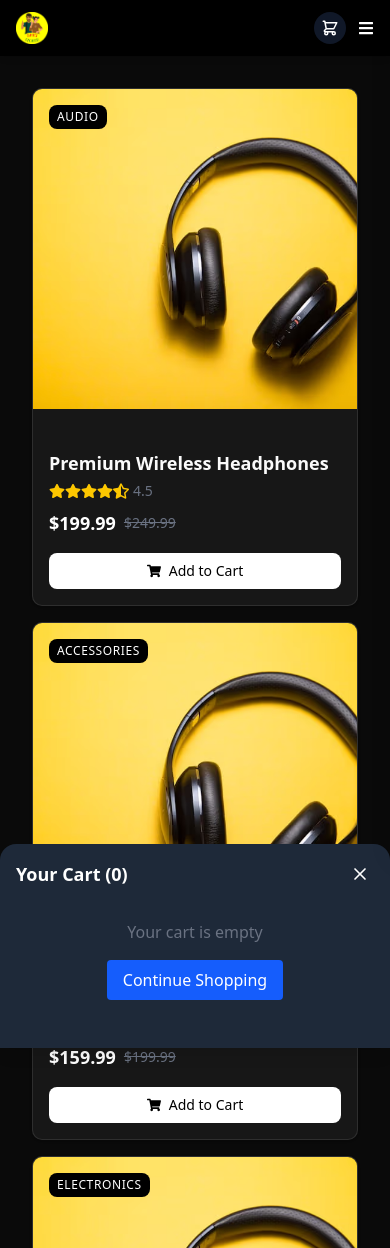
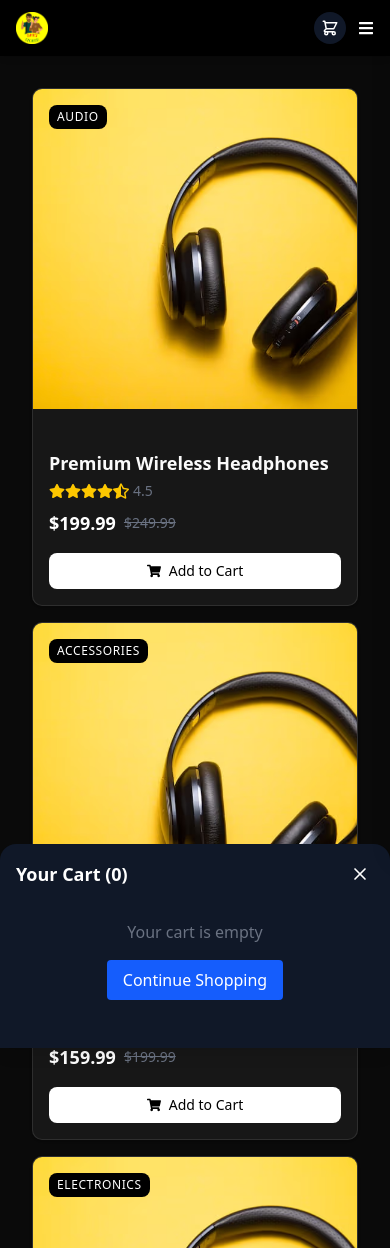
Before and after one commit to MIANSIT/shei-hoise, a Next.js app: page /shop in a window 390 px wide. Shown: the top 1248 px of the page. Built offline with nearby package versions, Linux system fonts and the light colour scheme.

Commit message:
:bug: Fix: Cart Bottom background color changed

```diff
--- a/src/app/components/cart/CartBottomBar.tsx
+++ b/src/app/components/cart/CartBottomBar.tsx
@@ -38,7 +38,7 @@ export default function CartBottomBar({ isOpen, onClose }: CartBottomBarProps) {
 
       {/* Bottom Bar */}
       <div
-        className={`fixed bottom-0 left-0 right-0 bg-gray-800 text-white shadow-lg z-50 transition-transform duration-300 ease-in-out lg:hidden rounded-tl-2xl rounded-tr-2xl ${
+        className={`fixed bottom-0 left-0 right-0 bg-gray-900 text-white shadow-lg z-50 transition-transform duration-300 ease-in-out lg:hidden rounded-tl-2xl rounded-tr-2xl ${
           isOpen ? "translate-y-0" : "translate-y-full"
         }`}
       >
```
